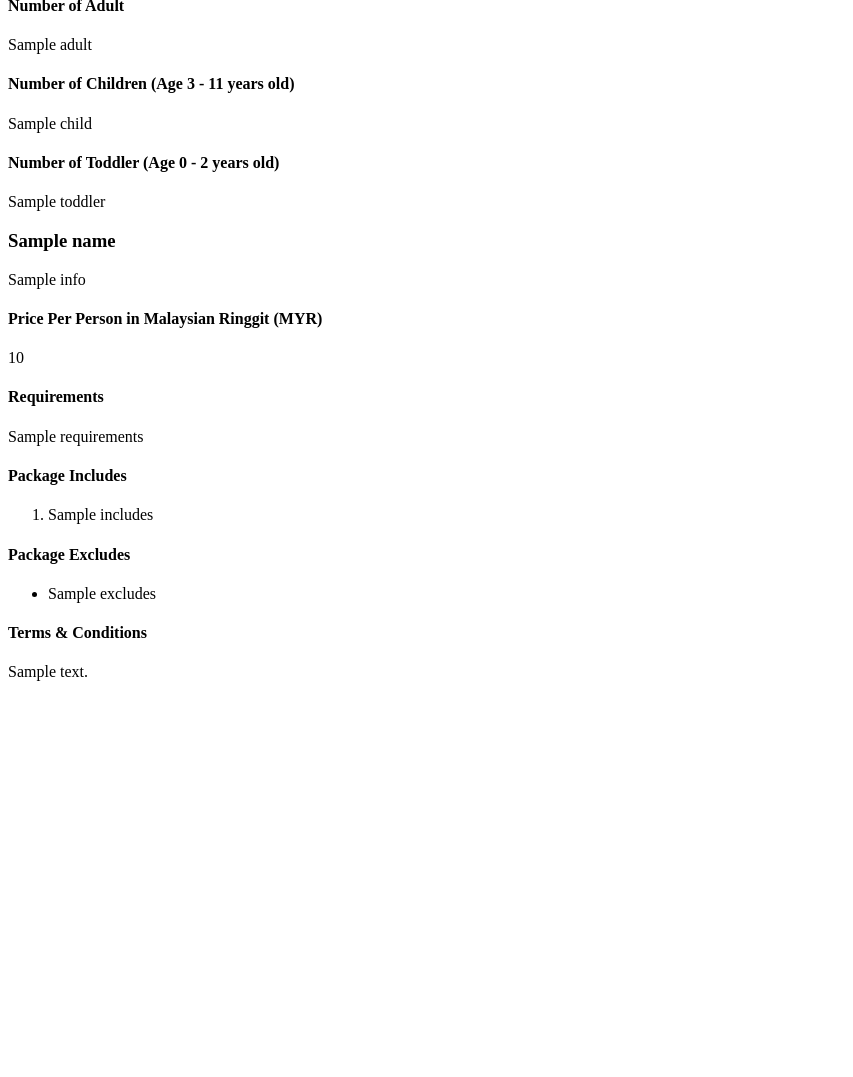
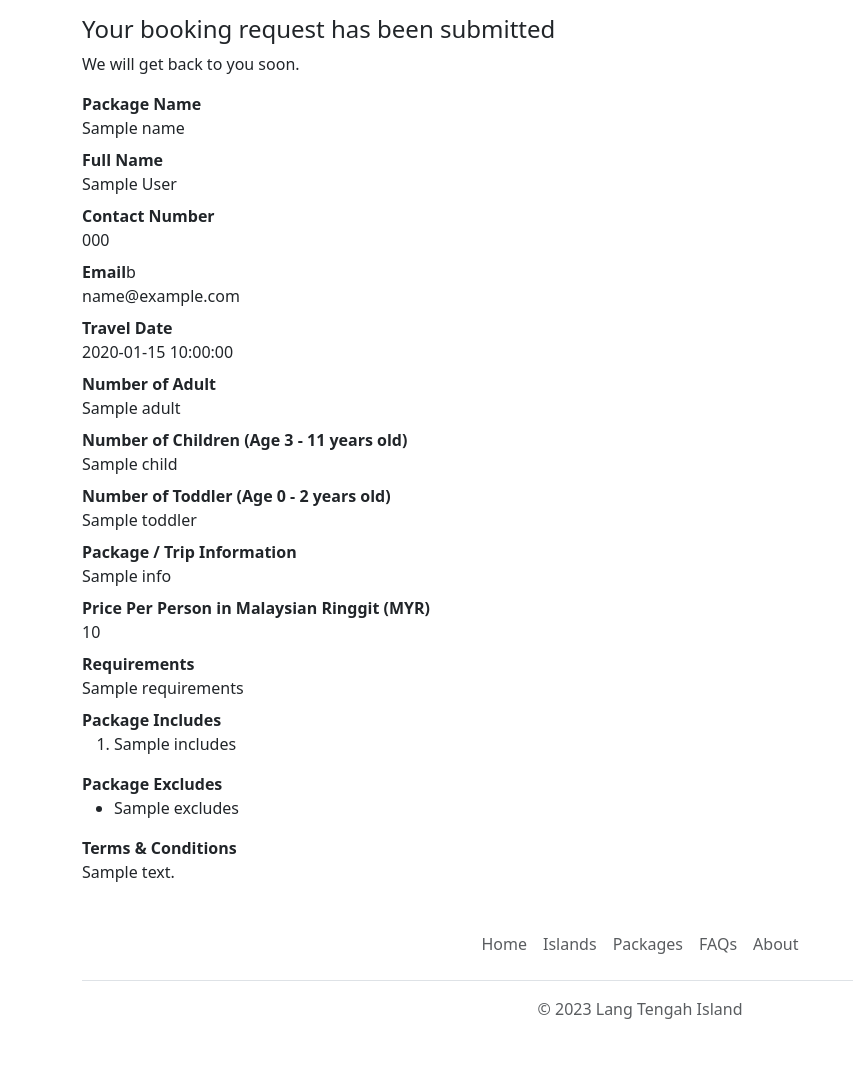
Before and after one commit to hanasoka/lang-tengah-island-v2, a Flask app: template templates/booking_submitted.html in a window 1280 px wide. Shown: the part 417-1494 px from the top of the page, without its empty margins (0-853 px from the left). Before the commit the page ends 1098 px from the top, so only its background shows below. Run offline with Flask 3, Linux system fonts and the light colour scheme; the template is opened without the code that fills it: most values are stand-ins (such as "Sample title", 1, 10 or a date in 2020).

Commit message:
added some aesthetic

```diff
--- a/app.py
+++ b/app.py
@@ -31,11 +31,13 @@ def show_tour(id):
 @app.route("/tour/<id>/book", methods=["post"])
 def book_tour(id):
   data = request.form
-  tour = load_tour_from_db(id)
+  name = load_tour_from_db(id)
   # store this is DB
   # send an email
   # display an acknowledgement
-  return render_template("booking_submitted.html", booking=data, name=tour)
+  return render_template("booking_submitted.html",
+                         booking=data,
+                         name=name)
 
 
 if __name__ == "__main__":
--- a/templates/booking_submitted.html
+++ b/templates/booking_submitted.html
@@ -2,60 +2,73 @@
 <html>
   <head>
     <title>Booking Submitted</title>
+    {% include "bootstrap.html" %}
+
   </head>
   <body>
-    <div>
-    <h4>Your booking has been submitted</h4>
-    <p>{{name.title}}</p>
+    {% include 'nav.html' %}
+    {% include 'banner.html' %}
+    <div class="container">
+      <div>
+      <h4>Your booking request has been submitted</h4>
+      <p>We will get back to you soon.</p>
+      </div>
 
+      <b>Package Name</b>
+      <div class="mb-2">{{name.title}}</div>
 
+      <b>Full Name</b>
+      <div class="mb-2">{{booking.full_name}}</div>
 
-    <h4>Full Name</h4>
-    <div>{{booking.full_name}}</div>
+      <b>Contact Number</b>
+      <div class="mb-2">{{booking.phone}}</div>
 
-    <h4>Contact Number</h4>
-    <div>{{booking.phone}}</div>
+      <b>Email</b>b
+      <div class="mb-2">{{booking.email}}</div>
 
-    <h4>Email</h4>
-    <div>{{booking.email}}</div>
+      <b>Travel Date</b>
+      <div class="mb-2">{{booking.travel_date}}</div>
 
-    <h4>Travel Date</h4>
-    <div>{{booking.travel_date}}</div>
+      <b>Number of Adult</b>
+      <div class="mb-2">{{booking.adult}}</div>
 
-    <h4>Number of Adult</h4>
-    <div>{{booking.adult}}</div>
+      <b>Number of Children (Age 3 - 11 years old)</b>
+      <div class="mb-2">{{booking.child}}</div>
 
-    <h4>Number of Children (Age 3 - 11 years old)</h4>
-    <div>{{booking.child}}</div>
+      <b>Number of Toddler (Age 0 - 2 years old)</b>
+      <div class="mb-2">{{booking.toddler}}</div>
 
-    <h4>Number of Toddler (Age 0 - 2 years old)</h4>
-    <div>{{booking.toddler}}</div>
-    </div>
+      <b>Package / Trip Information</b>
+      <div class="mb-2">{{name.info}}</div>
 
-    <div class="container">
+      <b>Price Per Person in Malaysian Ringgit (MYR)</b>
+      <div class="mb-2">{{name.price}}</div>
 
-      <h3 class="mb-2">{{name.title}}</h3>
-      <p class="lead mt-0">{{name.info}}</p>
-      <h4>Price Per Person in Malaysian Ringgit (MYR)</h4>
-      <p>{{name.price}}</p>
-      <h4>Requirements</h4>
-      <p>{{name.requirements}}</p>
-      <h4>Package Includes</h4>
-      <ol>
-        {% for line in name.includes.split("\n") %}
-          <li>{{line}}</li>
-        {% endfor %}
-      </ol>
-      <h4>Package Excludes</h4>
-      <ul>
-        {% for line in name.excludes.split("\n") %}
-          <li>{{line}}</li>
-        {% endfor %}
-      </ul>
-      <h4>Terms & Conditions</h4>
-      <p>{{name.notes}}</p>
+      <b>Requirements</b>
+      <div class="mb-2">{{name.requirements}}</div>
+
+      <b>Package Includes</b>
+      <div class="mb-2">
+        <ol>
+          {% for line in name.includes.split("\n") %}
+            <li>{{line}}</li>
+          {% endfor %}
+        </ol>
+      </div>
+
+      <b>Package Excludes</b>
+      <div class="mb-2">
+        <ul>
+          {% for line in name.excludes.split("\n") %}
+            <li>{{line}}</li>
+          {% endfor %}
+        </ul>
+      </div>
+
+      <b>Terms & Conditions</b>
+      <div class="mb-2">{{name.notes}}</div>
 
     </div>
-
+    {% include 'footer.html' %}
   </body>
 </html>
--- a/templates/tourpage.html
+++ b/templates/tourpage.html
@@ -3,6 +3,7 @@
   <head>
     <title>{{tour.title}} - {{name}}</title>
     {% include "bootstrap.html" %}
+
   </head>
   <body>
     {% include 'nav.html' %}
```
Also changed, not shown: templates/home.html (+1 -13 lines).
